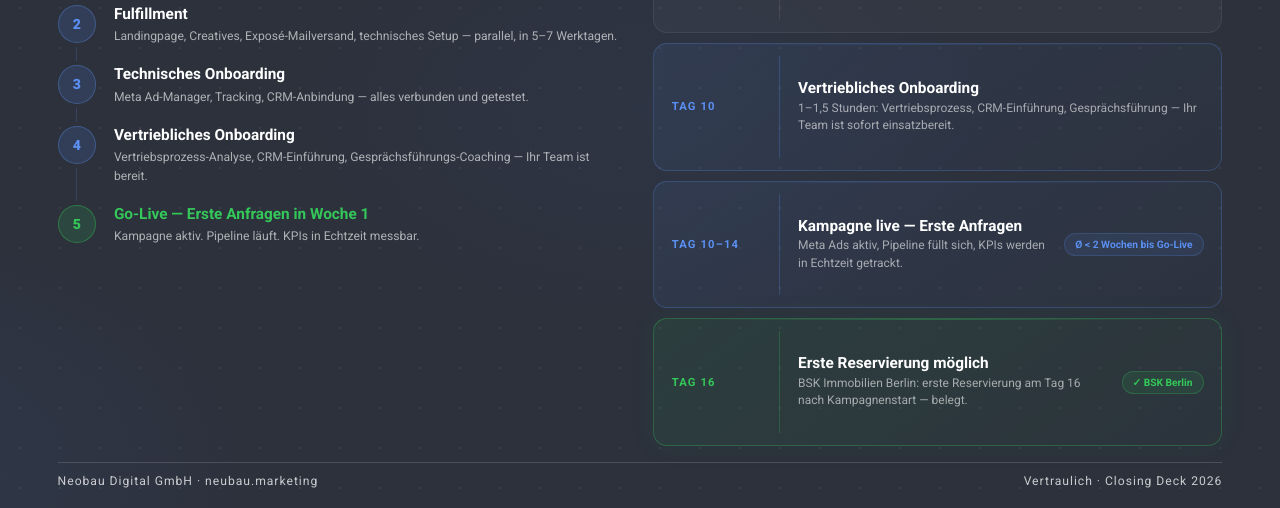
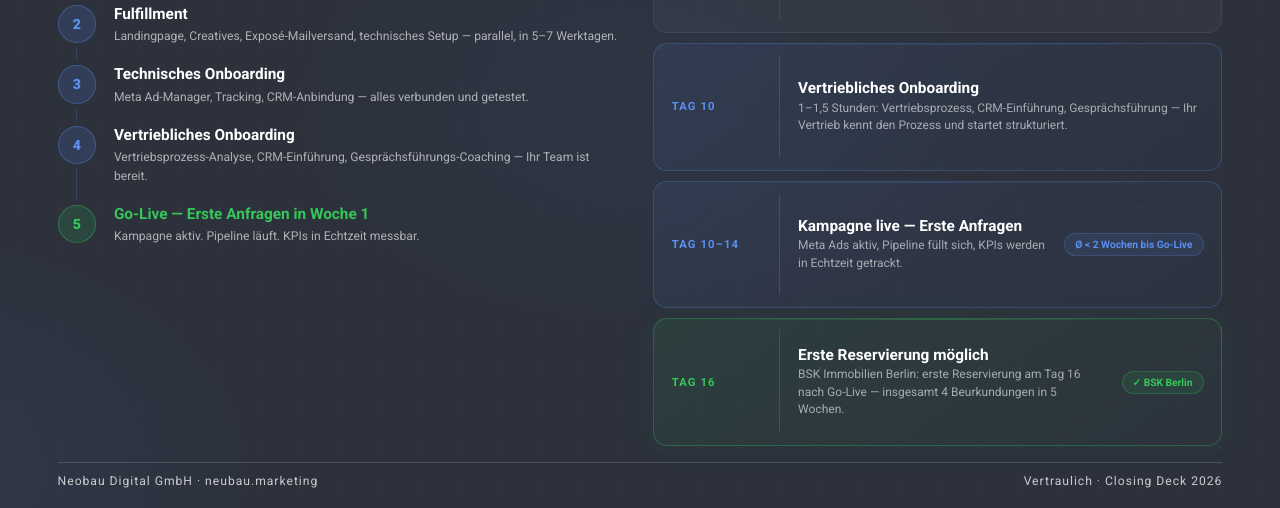
Before and after one commit to GreYzZ/neubau-pitch-deck, a plain HTML site: page slide_03.html in a window 1280 px wide. Shown: the part 292-800 px from the top of the page. Drawn offline with Linux system fonts and the light colour scheme.

Commit message:
Update slide_03.html

```diff
--- a/slide_03.html
+++ b/slide_03.html
@@ -138,7 +138,7 @@
           <div class="tl-divider"></div>
           <div class="tl-info">
             <div class="tl-title">Vertriebliches Onboarding</div>
-            <div class="tl-desc">1&ndash;1,5 Stunden: Vertriebsprozess, CRM-Einf&uuml;hrung, Gespr&auml;chsf&uuml;hrung &mdash; Ihr Team ist sofort einsatzbereit.</div>
+            <div class="tl-desc">1&ndash;1,5 Stunden: Vertriebsprozess, CRM-Einf&uuml;hrung, Gespr&auml;chsf&uuml;hrung &mdash; Ihr Vertrieb kennt den Prozess und startet strukturiert.</div>
           </div>
         </div>
         <div class="tl-card active">
@@ -155,7 +155,7 @@
           <div class="tl-divider"></div>
           <div class="tl-info">
             <div class="tl-title">Erste Reservierung m&ouml;glich</div>
-            <div class="tl-desc">BSK Immobilien Berlin: erste Reservierung am Tag 16 nach Kampagnenstart &mdash; belegt.</div>
+            <div class="tl-desc">BSK Immobilien Berlin: erste Reservierung am Tag 16 nach Go-Live &mdash; insgesamt 4 Beurkundungen in 5 Wochen.</div>
           </div>
           <div class="tl-ref">&#10003; BSK Berlin</div>
         </div>
```
